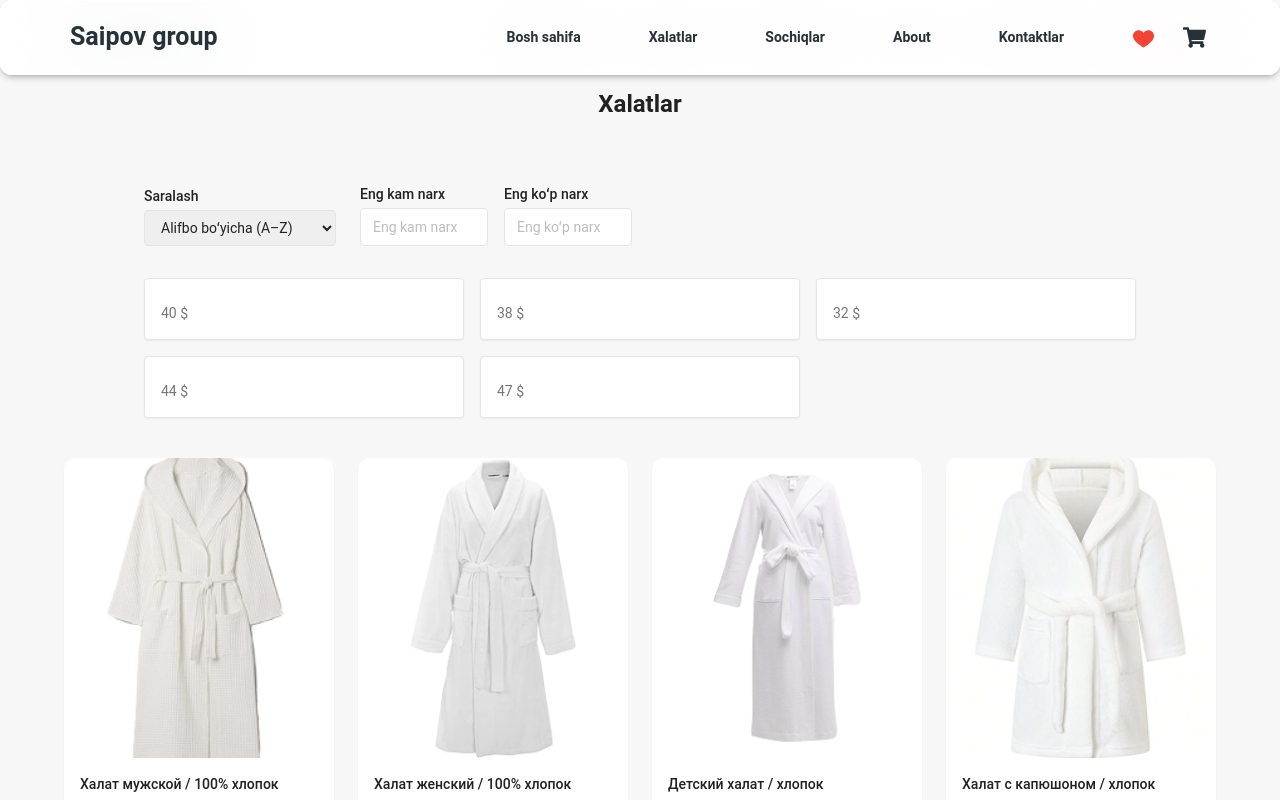
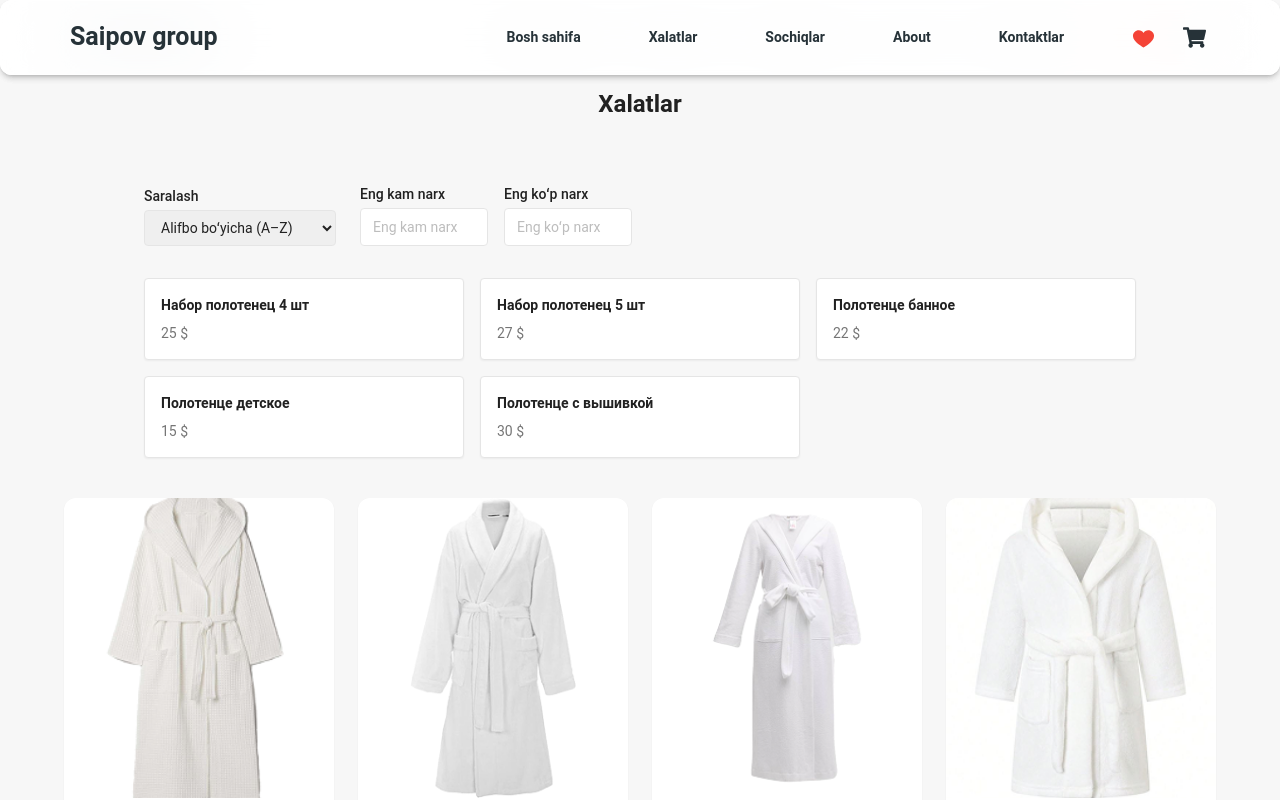
Before and after one commit to umidjanov/saipov, a React (Vite) app: page /cardUiRobe in a window 1280 px wide. Shown: the top 800 px of the page. Built offline with nearby package versions, Linux system fonts and the light colour scheme.

Commit message:
filter updated

```diff
--- a/src/components/robes/robesFilter.jsx
+++ /dev/null
@@ -1,126 +0,0 @@
-import React, { useEffect, useState } from "react";
-import { NavbarDefault } from "../navbar";
-import AOS from "aos";
-import "aos/dist/aos.css";
-
-const dummyRobes = [
-  { id: 1, name_uz: "Erkaklar xalat", name_ru: "Халат мужской", price: 40 },
-  { id: 2, name_uz: "Ayollar xalat", name_ru: "Халат женский", price: 38 },
-  { id: 3, name_uz: "Bolalar xalati", name_ru: "Детский халат", price: 32 },
-  {
-    id: 4,
-    name_uz: "Kapishonli xalat",
-    name_ru: "Халат с капюшоном",
-    price: 44,
-  },
-  { id: 5, name_uz: "Nakashli xalat", name_ru: "Халат с вышивкой", price: 47 },
-];
-
-const RobesFilter = () => {
-  // const { t, i18n } = useTranslation();
-  const [sortOption, setSortOption] = useState("name-asc");
-  const [minPrice, setMinPrice] = useState("");
-  const [maxPrice, setMaxPrice] = useState("");
-
-  useEffect(() => {
-    AOS.init({ duration: 800, once: true });
-  }, []);
-
-  const sortedRobes = [...dummyRobes].sort((a, b) => {
-    // const lang = i18n.language;
-    // const aName = lang === "uz" ? a.name_uz : a.name_ru;
-    // const bName = lang === "uz" ? b.name_uz : b.name_ru;
-    // switch (sortOption) {
-    //   case "name-asc":
-    //     return aName.localeCompare(bName);
-    //   case "name-desc":
-    //     return bName.localeCompare(aName);
-    //   case "price-asc":
-    //     return a.price - b.price;
-    //   case "price-desc":
-    //     return b.price - a.price;
-    //   default:
-    //     return 0;
-    // }
-  });
-
-  const filteredRobes = sortedRobes.filter((item) => {
-    const isAboveMin = minPrice === "" || item.price >= Number(minPrice);
-    const isBelowMax = maxPrice === "" || item.price <= Number(maxPrice);
-    return isAboveMin && isBelowMax;
-  });
-
-  return (
-    <>
-      <NavbarDefault />
-      <div className="max-w-5xl mx-auto px-4 py-10">
-        <div className="flex flex-col sm:flex-row sm:items-end sm:gap-6 mb-8 gap-4">
-          <div>
-            <label className="block text-sm font-medium mb-1">Saralash</label>
-            <select
-              value={sortOption}
-              onChange={(e) => setSortOption(e.target.value)}
-              className="border rounded px-3 py-2 text-sm w-48"
-            >
-              <option value="name-asc">Alifbo boʻyicha (A–Z)</option>
-              <option value="name-desc">Alifbo boʻyicha (Z–A)</option>
-              <option value="price-asc">Narx boʻyicha (kam → koʻp)</option>
-              <option value="price-desc">Narx boʻyicha (koʻp → kam)</option>
-            </select>
-          </div>
-
-          <div className="flex gap-4">
-            <div>
-              <label className="block text-sm font-medium mb-1">
-                Eng kam narx
-              </label>
-              <input
-                type="number"
-                min="0"
-                value={minPrice}
-                onChange={(e) => setMinPrice(e.target.value)}
-                className="border rounded px-3 py-2 text-sm w-32"
-                placeholder={"Eng kam narx"}
-              />
-            </div>
-            <div>
-              <label className="block text-sm font-medium mb-1">
-                Eng koʻp narx
-              </label>
-              <input
-                type="number"
-                min="0"
-                value={maxPrice}
-                onChange={(e) => setMaxPrice(e.target.value)}
-                className="border rounded px-3 py-2 text-sm w-32"
-                placeholder={"Eng koʻp narx"}
-              />
-            </div>
-          </div>
-        </div>
-
-        {filteredRobes.length > 0 ? (
-          <ul className="grid sm:grid-cols-2 md:grid-cols-3 gap-4">
-            {filteredRobes.map((item, idx) => (
-              <li
-                key={item.id}
-                data-aos="fade-up"
-                data-aos-delay={idx * 100}
-                className="bg-white p-4 rounded shadow-sm border flex flex-col justify-between"
-              >
-                <h3 className="text-sm font-semibold mb-2">
-                  {/* {i18n.language === "uz" ? item.name_uz : item.name_ru} */}
-                </h3>
-                <span className="text-gray-600 text-sm">{item.price} $</span>
-              </li>
-            ))}
-          </ul>
-        ) : (
-          <p className="text-gray-500 text-sm"></p>
-        )}
-      </div>
-    </>
-  );
-};
-
-export default RobesFilter;
--- a/src/pages/cardUi/cardUi.jsx
+++ b/src/pages/cardUi/cardUi.jsx
@@ -5,7 +5,7 @@ import { Footer } from "../../components/footer";
 import { NavbarDefault } from "../../components/navbar";
 import { towelProducts } from "../../data/product";
 import useStore from "../../store/useStore";
-import Towels from "../../components/towels/towelsFilter";
+import ProductsFilter from "../../components/towels/productsFilter";
 
 export default function CardUi() {
   const addToCart = useStore((state) => state.addToCart);
@@ -45,7 +45,7 @@ export default function CardUi() {
           {/* {t("towels3.title")} */}
           Sochiqlar
         </h2>
-        <Towels />
+        <ProductsFilter />
         <div className="grid grid-cols-2 sm:grid-cols-3 md:grid-cols-4 gap-6 max-w-6xl mx-auto">
           {towelProducts.map((product, index) => (
             <div
--- a/src/pages/cardUiRobe/cardUiRobe.jsx
+++ b/src/pages/cardUiRobe/cardUiRobe.jsx
@@ -5,7 +5,7 @@ import { Footer } from "../../components/footer";
 import { NavbarDefault } from "../../components/navbar";
 import { robeProducts } from "../../data/product";
 import useStore from "../../store/useStore";
-import Robes from "../../components/robes/robesFilter";
+import ProductsFilter from "../../components/towels/productsFilter";
 
 export default function CardUiRobe() {
   const addToCart = useStore((state) => state.addToCart);
@@ -41,7 +41,7 @@ export default function CardUiRobe() {
         <h2 className="text-2xl font-bold mb-6 text-center" data-aos="fade-up">
           Xalatlar
         </h2>
-        <Robes />
+        <ProductsFilter />
         <div className="grid grid-cols-2 sm:grid-cols-3 md:grid-cols-4 gap-6 max-w-6xl mx-auto">
           {robeProducts.map((product, index) => (
             <div
```
Also changed, not shown: src/components/towels/productsFilter.jsx (renamed from src/components/towels/towelsFilter.jsx, +3 -6 lines).
